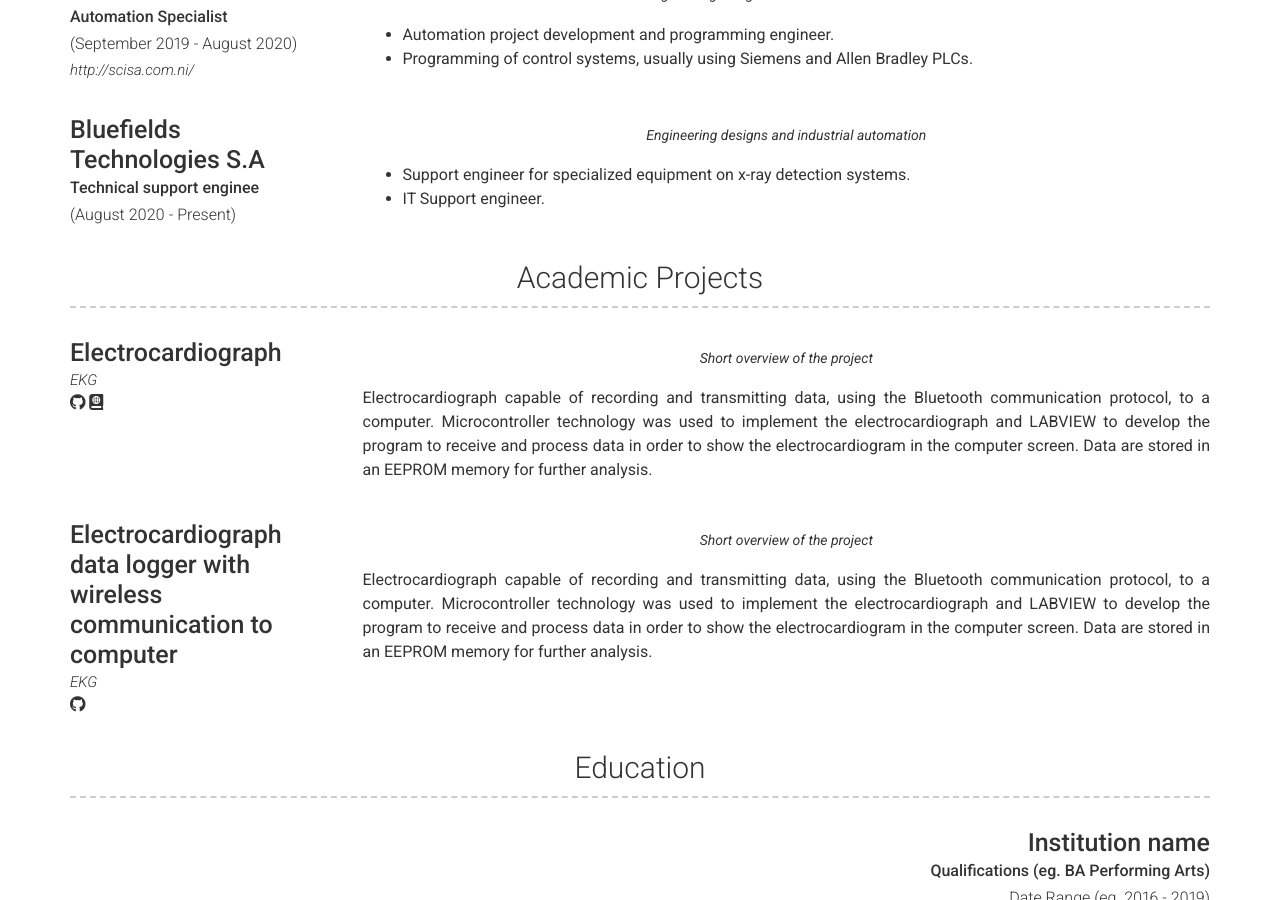
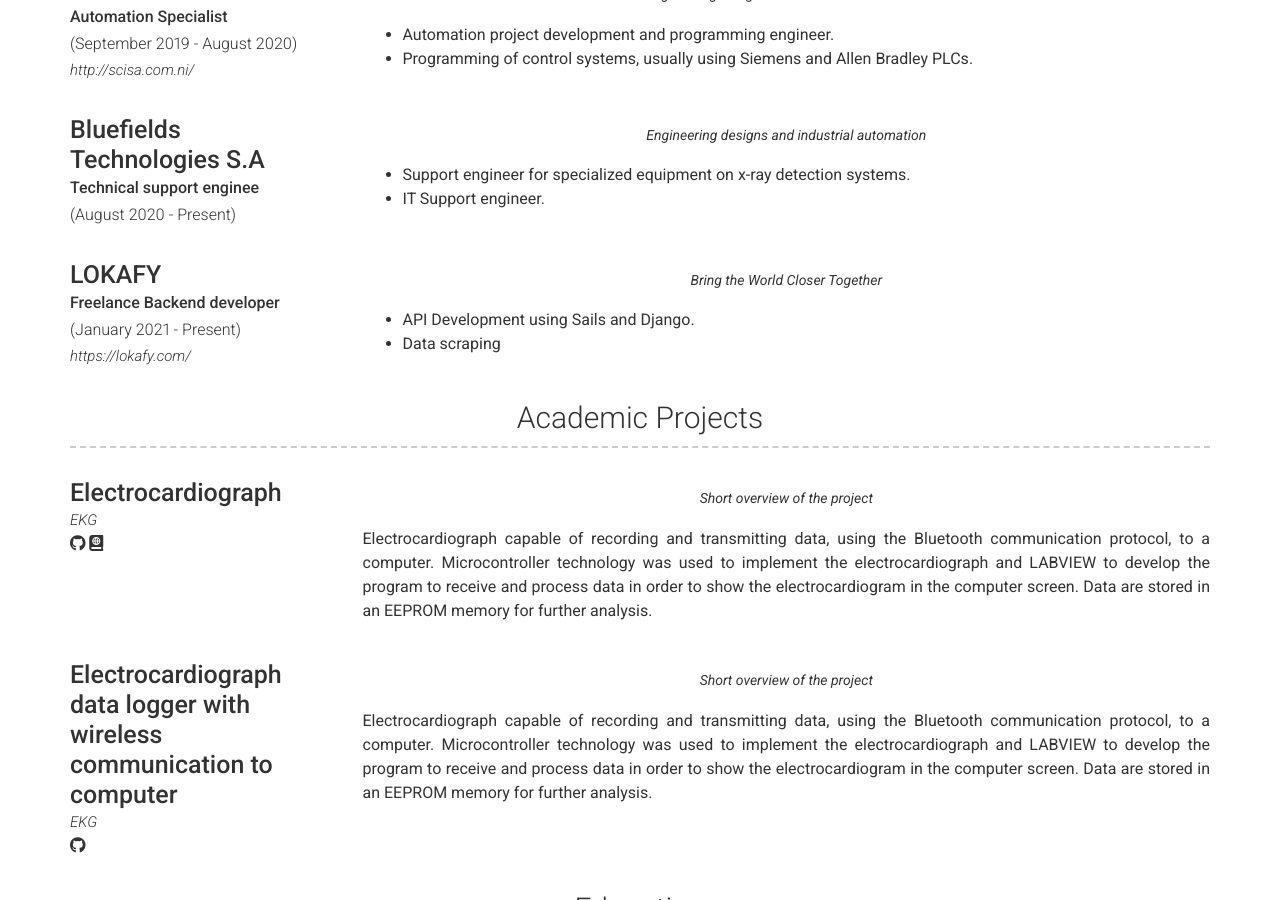
Before and after one commit to myalfred03/myalfred03.github.io, a Jekyll site: the page built from index.md, in a window 1280 px wide and 900 px high, scrolled down 1297 px. Built offline with Jekyll 4.4.1, drawn with Linux system fonts in a browser that asks for light colours; nearby versions of some CDN libraries.

Commit message:
Update _config.yml

```diff
--- a/_config.yml
+++ b/_config.yml
@@ -97,7 +97,16 @@ content:
         description: | # this will include new lines to allow paragraphs
           - Support engineer for specialized equipment on x-ray detection systems.
           - IT Support engineer.
-
+      - layout: left
+        title: LOKAFY
+        sub_title: Freelance Backend developer
+        caption: (January 2021 - Present)
+        link: https://lokafy.com/
+        quote: >
+          Bring the World Closer Together
+        description: | # this will include new lines to allow paragraphs
+          - API Development using Sails and Django.
+          - Data scraping
   - title: Academic Projects # Title for the section
     layout: list # Type of content section (list/text)
     content:
```
